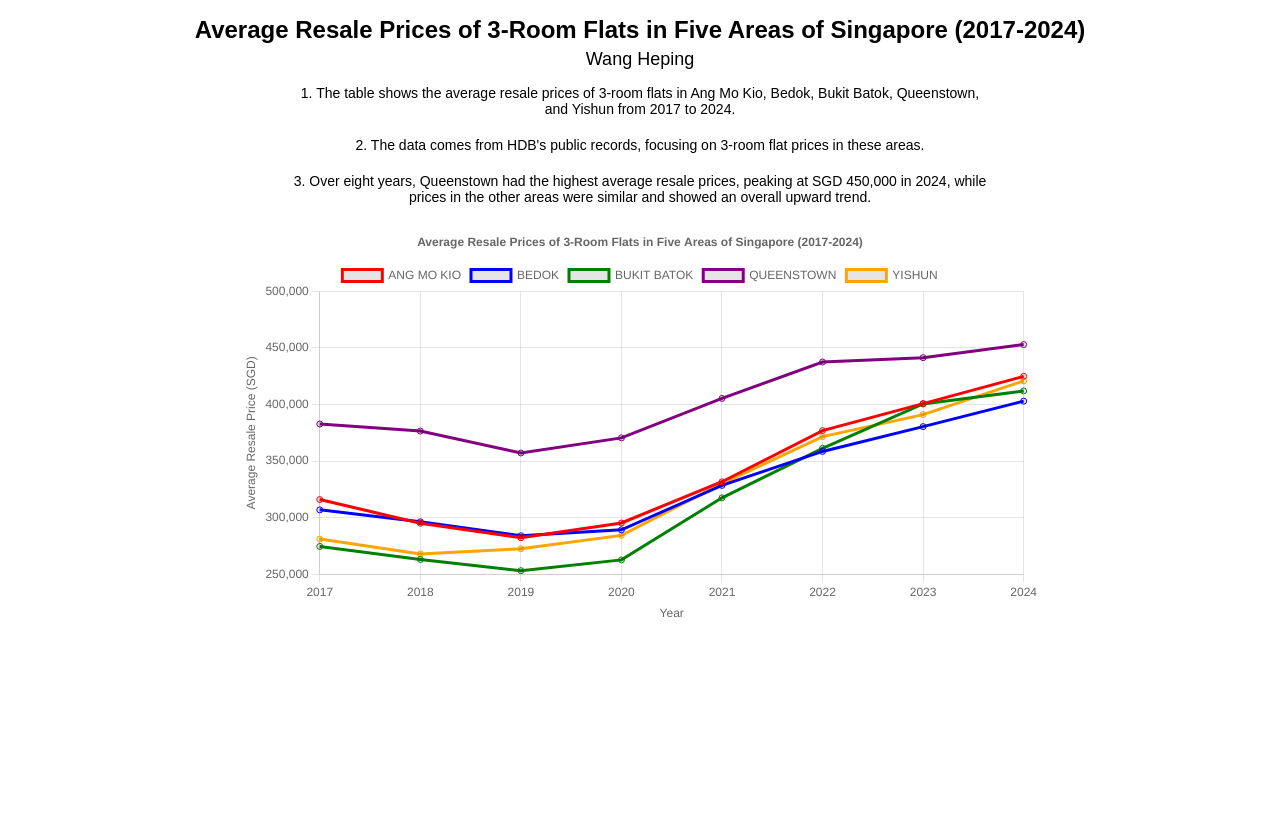
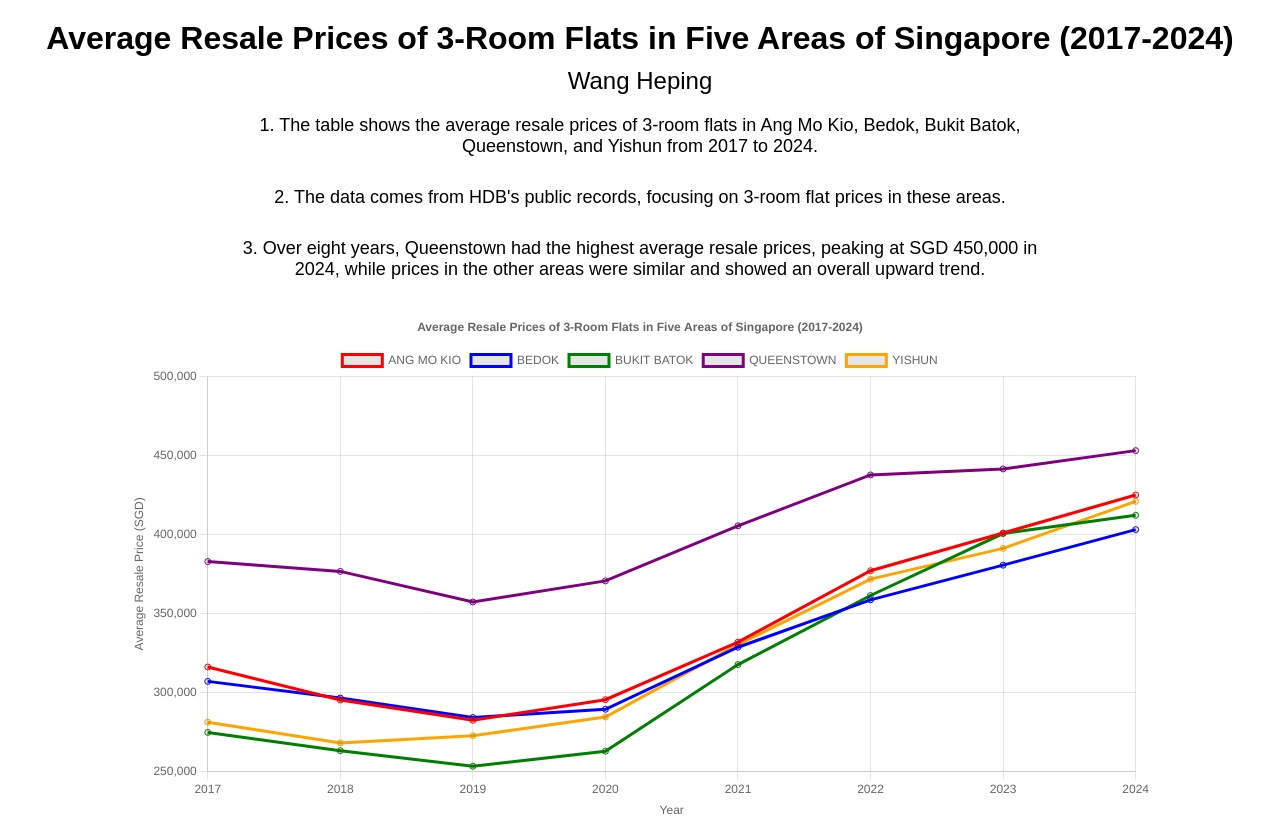
Before and after one commit to PeaceWang110/HCDIV-3, a plain HTML site: page index.html in a window 1280 px wide. Before the commit the page ends 800 px from the top, so only its background shows below. Drawn offline with nearby package versions, Linux system fonts and the light colour scheme.

Commit message:
Update index.html

```diff
--- a/index.html
+++ b/index.html
@@ -8,26 +8,33 @@
     <style>
         body {
             font-family: Arial, sans-serif;
+            margin: 0;
+            padding: 0;
+            display: flex;
+            flex-direction: column;
+            align-items: center;
         }
         h1 {
+            font-size: 32px;
+            text-align: center;
+            margin: 20px 0 10px 0;
+        }
+        .name {
             font-size: 24px;
             text-align: center;
-            margin-bottom: 5px;
+            margin-bottom: 20px;
         }
-        .name {
+        p {
             font-size: 18px;
             text-align: center;
-            margin-bottom: 15px;
-        }
-        p {
-            font-size: 14px;
-            text-align: center;
-            margin: 0 auto 20px;
-            max-width: 700px;
+            margin: 0 auto 30px;
+            max-width: 800px;
         }
         canvas {
             display: block;
-            margin: 20px auto;
+            margin: 0 auto;
+            width: 80%;
+            height: 60%;
         }
     </style>
 </head>
@@ -37,7 +44,7 @@
     <p>1. The table shows the average resale prices of 3-room flats in Ang Mo Kio, Bedok, Bukit Batok, Queenstown, and Yishun from 2017 to 2024.</p>
     <p>2. The data comes from HDB's public records, focusing on 3-room flat prices in these areas.</p>
     <p>3. Over eight years, Queenstown had the highest average resale prices, peaking at SGD 450,000 in 2024, while prices in the other areas were similar and showed an overall upward trend.</p>
-    <canvas id="priceTrendChart" width="800" height="400"></canvas>
+    <canvas id="priceTrendChart"></canvas>
     <script>
         const ctx = document.getElementById('priceTrendChart').getContext('2d');
         const data = {
```
